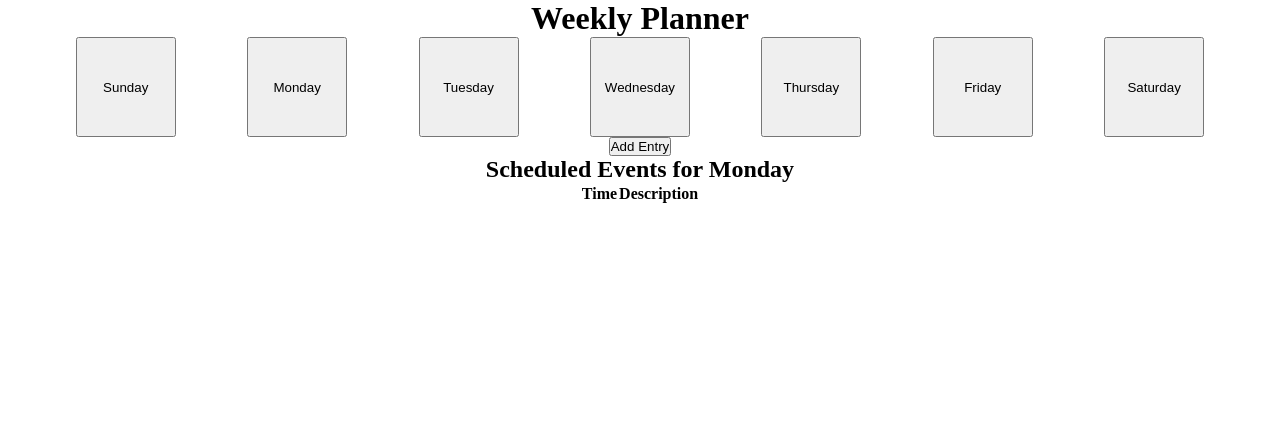
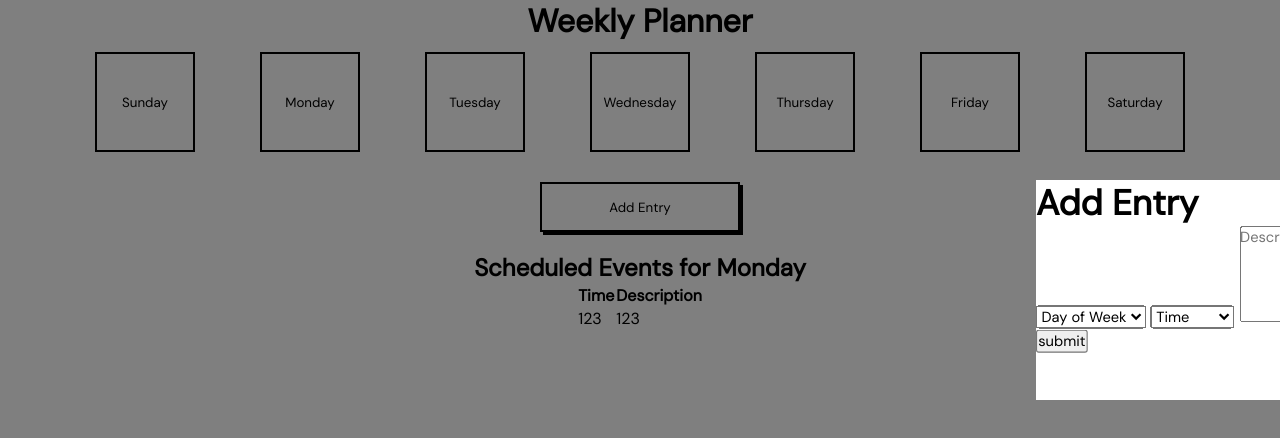
Before and after one commit to leanne-vu/week-planner, a website: page index.html in a window 1280 px wide. Drawn offline with Linux system fonts and the light colour scheme.

Commit message:
refactored modal portion.

```diff
--- a/index.html
+++ b/index.html
@@ -4,6 +4,7 @@
   <meta charset="UTF-8">
   <meta name="viewport" content="width=device-width, initial-scale=1.0">
   <title>Week Planner</title>
+  <link href="https://fonts.googleapis.com/css2?family=DM+Sans&display=swap" rel="stylesheet">
   <link rel="stylesheet" href="styles.css">
 </head>
 <body>
@@ -55,9 +56,60 @@
               <th>Description</th>
             </tr>
           </thead>
-          <tbody></tbody>
+          <tbody>
+            <tr>
+              <td>123</td>
+              <td>123</td>
+
+            </tr>
+
+          </tbody>
         </table>
       </div>
+    </div>
+  </div>
+
+  <div class="container-modal">
+    <div class="pop-out">
+      <div class="row-modal">
+        <div class="modal-column">
+          <h1>Add Entry</h1>
+        </div>
+        <div class="modal-form">
+          <form>
+            <label for="week"></label>
+            <select name="days" id="week">
+              <option value="select">Day of Week</option>
+              <option value="sunday">Sunday</option>
+              <option value="monday">Monday</option>
+              <option value="tuesday">Tuesday</option>
+              <option value="wednesday">Wednesday</option>
+              <option value="thursday">Thursday</option>
+              <option value="friday">Friday</option>
+              <option value="saturday">Saturday</option>
+            </select>
+
+            <label for="time"></label>
+            <select name="days" id="time">
+              <option value="clock">Time</option>
+              <option value="eightAm">8:00am</option>
+              <option value="nineAm">9:00am</option>
+              <option value="tenAm">10:00am</option>
+              <option value="elevenAm">11:00am</option>
+              <option value="twelvePm">12:00pm</option>
+              <option value="onePm">1:00pm</option>
+              <option value="twoPm">2:00pm</option>
+            </select>
+
+            <label for="description"></label>
+            <textarea required rows="5" name="message" id="description" placeholder="Description"></textarea>
+            <div class="form-actions">
+              <input type="submit" name="submit" value="submit">
+            </div>
+          </form>
+        </div>
+      </div>
+
     </div>
   </div>
   <script src="main.js"></script>
--- a/styles.css
+++ b/styles.css
@@ -2,9 +2,11 @@
   box-sizing: border-box;
   margin: 0 auto;
   padding: 0;
+  font-family: "DM Sans", sans-serif;
 }
 
 .container {
+  position: relative;
   width: 1200px;
   margin: 0 auto;
 }
@@ -15,9 +17,54 @@
 }
 
 .column-week {
+  margin: 10px;
 }
 
 .days {
   width: 100px;
   height: 100px;
 }
+
+.days:hover {
+  background-color: lightgray;
+}
+
+.add-entry {
+  width: 200px;
+  height: 50px;
+  box-shadow: 3px 3px;
+  margin: 20px 0;
+}
+
+button {
+  cursor: pointer;
+  border: 2px solid black;
+  background-color: white;
+}
+
+.add-entry:hover {
+  background-color: blue;
+}
+
+/* modal form */
+
+.container-modal {
+  width: 100%;
+  height: 100%;
+  position: fixed;
+  left: 0;
+  right: 0;
+  top: 0;
+  bottom: 0;
+  background-color: rgb(0 0 0/ 50%);
+  transform: scale(1.1);
+}
+
+.pop-out {
+  position: absolute;
+  background-color: white;
+  left: 1000px;
+  top: 200px;
+  width: 600px;
+  height: 200px;
+}
```
